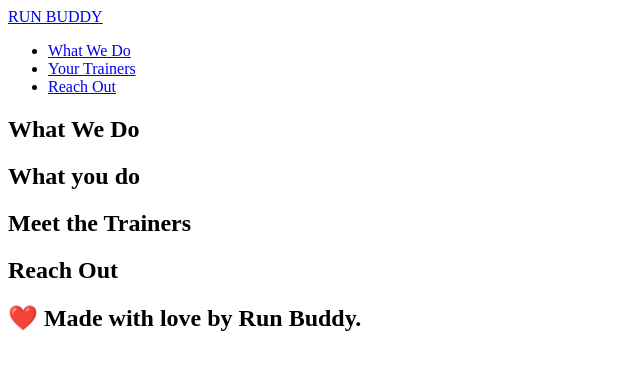
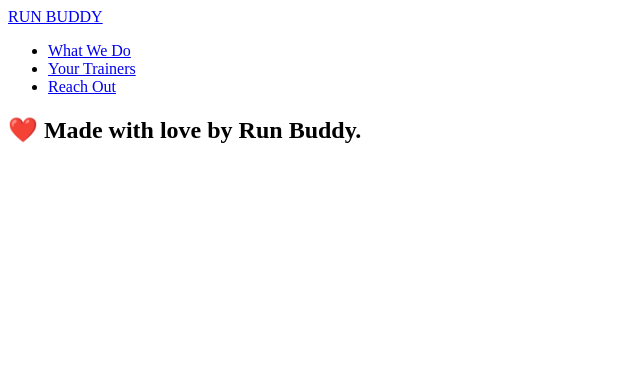
Before and after one commit to lazyemz/run-buddy, a plain HTML site: page index.html in a window 1280 px wide. Shown: the whole page, without its empty margins (0-640 px from the left). Drawn offline with Linux system fonts and the light colour scheme.

Commit message:
deleting old step

```diff
--- a/index.html
+++ b/index.html
@@ -27,31 +27,6 @@
     </ul>
 </nav>
     </header>
-
-    <!--hero/jumbotron-->
-        <section>
-        </section>
-
-    <!--"what we do" section-->
-    <section>
-        <h2>What We Do</h2>
-    </section>
-
-    <!--"What you do" section-->
-    <section>
-    <h2>What you do</h2>
-    </section>
-
-    <!--"meet the trainers" section-->
-    <section>
-        <h2>Meet the Trainers</h2>
-    </section>
-
-    <!--"reach out" section-->
-    <section>
-        <h2>Reach Out</h2>
-    </section>
-
     <!--footer-->
     <footer>
         <h2>❤️ Made with love by Run Buddy.</h2>
```
